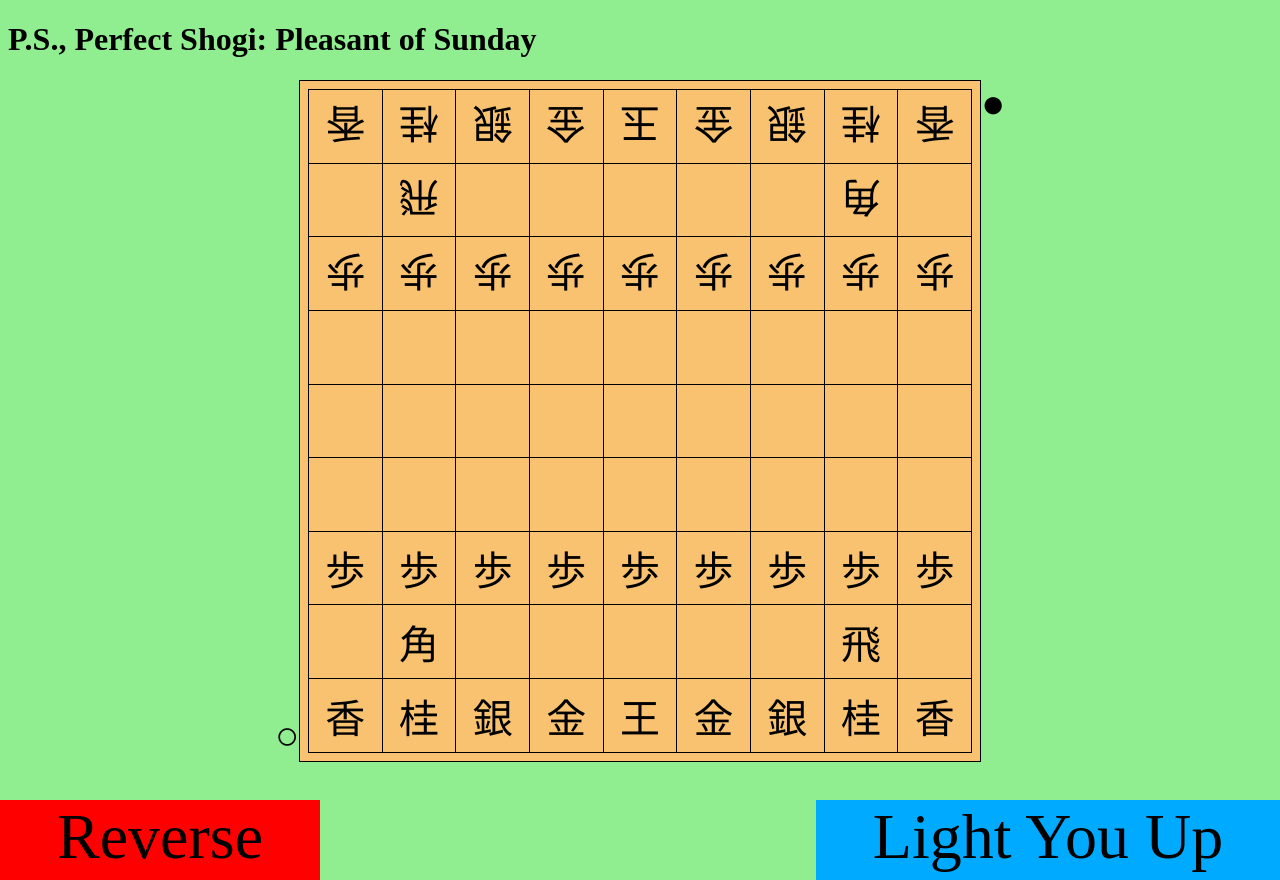
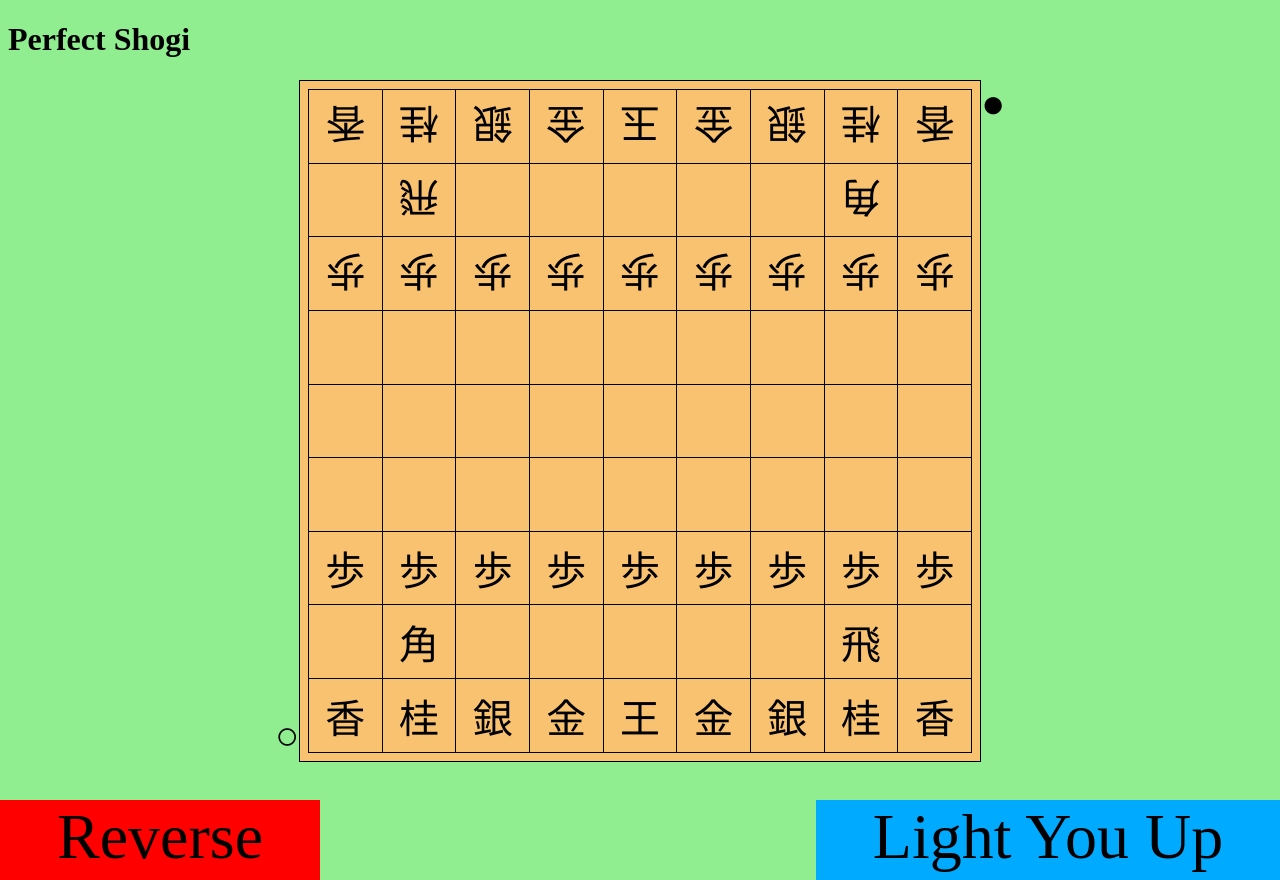
Before and after one commit to Shin-suechtig/first, a plain HTML site: page Perfect-Shogi/index.html in a window 1280 px wide. Drawn offline with Linux system fonts and the light colour scheme.

Commit message:
Added a slight fixing to P.S. (Perfect Shogi).

```diff
--- a/Perfect-Shogi/index.html
+++ b/Perfect-Shogi/index.html
@@ -4,10 +4,10 @@
     <meta charset="UTF-8">
     <meta name="viewport" content="width=device-width, initial-scale=1.0">
     <link rel="stylesheet" href="style.css"></link>
-    <title>Shogi</title>
+    <title>P.S., Perfect Shogi: Pleasant of Sunday</title>
 </head>
 <body>
-    <h1>P.S., Perfect Shogi: Pleasant of Sunday</h1>
+    <h1>Perfect Shogi</h1>
     <div id="shogi_box">
         <div id="in_hands_box_1"><div>○</div><div id="in_hands_1"></div></div>
         <div id="board">
```
